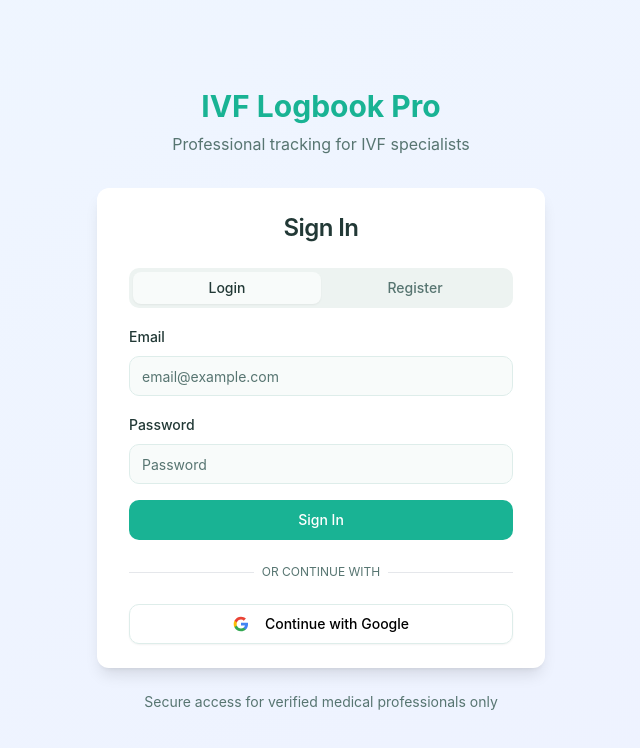
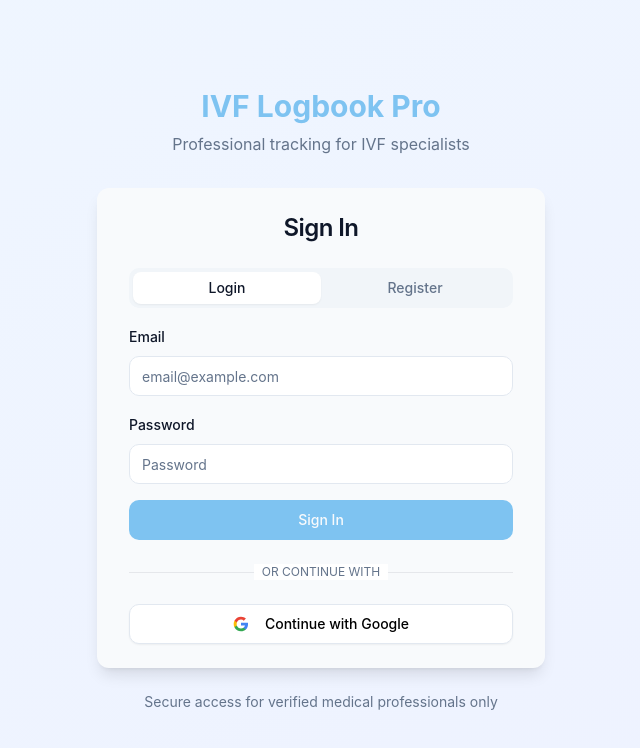
Before and after one commit to thegiantsquid/ivf-logbook-pro, a React (Vite) app: page /login in a window 1280 px wide. Shown: the top 748 px of the page, without its empty margins (319-959 px from the left). Built offline with nearby package versions, Linux system fonts and the light colour scheme; no server answers.

Commit message:
Refactor: Improve theming and subscription data storage
- Implement pastel theme for cards, buttons, and background.
- Adjust text colors for contrast.
- Remove redundant page headings.
- Clarify subscription data storage location.

```diff
--- a/src/components/Layout.tsx
+++ b/src/components/Layout.tsx
@@ -1,3 +1,4 @@
+
 import React from 'react';
 import { Outlet, Navigate, useLocation } from 'react-router-dom';
 import { useAuth } from '@/context/AuthContext';
@@ -5,6 +6,7 @@ import { SidebarProvider } from '@/components/ui/sidebar';
 import Navbar from './Navbar';
 import Sidebar from './Sidebar';
 import { Toaster } from '@/components/ui/sonner';
+
 const Layout: React.FC = () => {
   const {
     currentUser,
@@ -14,9 +16,9 @@ const Layout: React.FC = () => {
 
   // Show loading state
   if (loading) {
-    return <div className="min-h-screen flex items-center justify-center">
+    return <div className="min-h-screen flex items-center justify-center bg-background">
         <div className="flex flex-col items-center space-y-4">
-          <div className="h-8 w-8 rounded-full border-4 border-t-blue-500 border-blue-200 animate-spin"></div>
+          <div className="h-8 w-8 rounded-full border-4 border-t-primary border-primary/20 animate-spin"></div>
           <p className="text-sm text-muted-foreground">Loading...</p>
         </div>
       </div>;
@@ -28,12 +30,13 @@ const Layout: React.FC = () => {
       from: location
     }} replace />;
   }
+
   return <SidebarProvider>
-      <div className="min-h-screen flex w-full overflow-hidden">
+      <div className="min-h-screen flex w-full overflow-hidden bg-background">
         <Sidebar />
         <div className="flex-1 flex flex-col w-full overflow-hidden">
           <Navbar />
-          <main className="flex-1 overflow-y-auto p-4 md:p-8 bg-slate-50">
+          <main className="flex-1 overflow-y-auto p-4 md:p-8 bg-background">
             <div className="page-transition max-w-7xl mx-auto">
               <Outlet />
             </div>
@@ -43,4 +46,5 @@ const Layout: React.FC = () => {
       <Toaster position="top-right" />
     </SidebarProvider>;
 };
+
 export default Layout;
--- a/src/index.css
+++ b/src/index.css
@@ -7,45 +7,45 @@
 
 @layer base {
   :root {
-    --background: 160 30% 98%;
-    --foreground: 172 25% 18%;
+    --background: 0 0% 100%;
+    --foreground: 222 47% 11%;
 
-    --card: 0 0% 100%;
-    --card-foreground: 172 25% 18%;
+    --card: 210 40% 98%;
+    --card-foreground: 222 47% 11%;
 
     --popover: 0 0% 100%;
-    --popover-foreground: 172 25% 18%;
+    --popover-foreground: 222 47% 11%;
 
-    --primary: 168 75% 40%;
-    --primary-foreground: 0 0% 100%;
-    --primary-rgb: 25, 184, 155;
+    --primary: 204 80% 72%;
+    --primary-foreground: 210 40% 98%;
+    --primary-rgb: 115, 194, 242;
 
-    --secondary: 168 55% 94%;
-    --secondary-foreground: 168 60% 25%;
+    --secondary: 204 70% 95%;
+    --secondary-foreground: 222 47% 25%;
 
-    --muted: 160 20% 94%;
-    --muted-foreground: 172 15% 40%;
+    --muted: 210 40% 96.1%;
+    --muted-foreground: 215.4 16.3% 46.9%;
 
-    --accent: 168 70% 92%;
-    --accent-foreground: 172 25% 18%;
+    --accent: 210 40% 96.1%;
+    --accent-foreground: 222.2 47.4% 11.2%;
 
     --destructive: 0 84.2% 60.2%;
-    --destructive-foreground: 0 0% 98%;
+    --destructive-foreground: 210 40% 98%;
 
-    --border: 168 30% 90%;
-    --input: 168 30% 90%;
-    --ring: 168 75% 40%;
+    --border: 214.3 31.8% 91.4%;
+    --input: 214.3 31.8% 91.4%;
+    --ring: 204 80% 72%;
 
     --radius: 0.75rem;
 
-    --sidebar-background: 168 75% 40%;
-    --sidebar-foreground: 0 0% 100%;
-    --sidebar-primary: 0 0% 100%;
-    --sidebar-primary-foreground: 168 75% 40%;
-    --sidebar-accent: 168 70% 50%;
-    --sidebar-accent-foreground: 0 0% 100%;
-    --sidebar-border: 168 60% 35%;
-    --sidebar-ring: 168 65% 45%;
+    --sidebar-background: 204 80% 72%;
+    --sidebar-foreground: 222 47% 11%;
+    --sidebar-primary: 210 40% 98%;
+    --sidebar-primary-foreground: 204 80% 72%;
+    --sidebar-accent: 204 70% 92%;
+    --sidebar-accent-foreground: 222 47% 11%;
+    --sidebar-border: 204 70% 65%;
+    --sidebar-ring: 204 70% 75%;
 
     --shadow-light: 255, 255, 255;
     --shadow-dark: 0, 0, 0;
@@ -54,43 +54,43 @@
   }
 
   .dark {
-    --background: 172 30% 6%;
-    --foreground: 160 10% 98%;
+    --background: 222 47% 11%;
+    --foreground: 210 40% 98%;
 
-    --card: 172 30% 8%;
-    --card-foreground: 160 10% 98%;
+    --card: 222 47% 13%;
+    --card-foreground: 210 40% 98%;
 
-    --popover: 172 30% 6%;
-    --popover-foreground: 160 10% 98%;
+    --popover: 222 47% 11%;
+    --popover-foreground: 210 40% 98%;
 
-    --primary: 168 70% 45%;
-    --primary-foreground: 172 30% 8%;
-    --primary-rgb: 40, 205, 176;
+    --primary: 204 80% 72%;
+    --primary-foreground: 222 47% 11%;
+    --primary-rgb: 115, 194, 242;
 
-    --secondary: 172 20% 15%;
-    --secondary-foreground: 160 10% 98%;
+    --secondary: 217.2 32.6% 17.5%;
+    --secondary-foreground: 210 40% 98%;
 
-    --muted: 172 15% 15%;
-    --muted-foreground: 172 10% 70%;
+    --muted: 217.2 32.6% 17.5%;
+    --muted-foreground: 215 20.2% 65.1%;
 
-    --accent: 168 60% 20%;
-    --accent-foreground: 160 10% 98%;
+    --accent: 217.2 32.6% 17.5%;
+    --accent-foreground: 210 40% 98%;
 
     --destructive: 0 62.8% 30.6%;
-    --destructive-foreground: 160 10% 98%;
+    --destructive-foreground: 210 40% 98%;
 
-    --border: 172 15% 15%;
-    --input: 172 15% 15%;
-    --ring: 168 70% 40%;
+    --border: 217.2 32.6% 17.5%;
+    --input: 217.2 32.6% 17.5%;
+    --ring: 204 80% 63%;
 
-    --sidebar-background: 168 70% 20%;
-    --sidebar-foreground: 160 10% 98%;
-    --sidebar-primary: 168 70% 45%;
+    --sidebar-background: 204 80% 32%;
+    --sidebar-foreground: 210 40% 98%;
+    --sidebar-primary: 204 80% 72%;
     --sidebar-primary-foreground: 0 0% 100%;
-    --sidebar-accent: 172 15% 15%;
-    --sidebar-accent-foreground: 160 10% 98%;
-    --sidebar-border: 172 15% 15%;
-    --sidebar-ring: 168 70% 40%;
+    --sidebar-accent: 217.2 32.6% 17.5%;
+    --sidebar-accent-foreground: 210 40% 98%;
+    --sidebar-border: 217.2 32.6% 17.5%;
+    --sidebar-ring: 204 80% 63%;
 
     --shadow-light: 40, 40, 45;
     --shadow-dark: 10, 10, 15;
@@ -107,6 +107,26 @@
   body {
     @apply bg-background text-foreground font-sans;
     font-family: 'Inter', sans-serif;
+  }
+
+  h1, h2, h3, h4, h5, h6 {
+    @apply font-medium text-foreground;
+  }
+
+  h1 {
+    @apply text-3xl;
+  }
+
+  h2 {
+    @apply text-2xl;
+  }
+
+  h3 {
+    @apply text-xl;
+  }
+
+  p {
+    @apply text-foreground;
   }
 
   .glass-card {
--- a/src/pages/Subscribe.tsx
+++ b/src/pages/Subscribe.tsx
@@ -53,29 +53,22 @@ const Subscribe = () => {
 
   return (
     <div className="container max-w-4xl mx-auto py-8">
-      <div className="text-center mb-8">
-        <h1 className="text-3xl font-bold tracking-tight">Upgrade to Pro</h1>
-        <p className="text-muted-foreground mt-2">
-          Get full access to all features and continue tracking your IVF procedures
-        </p>
-      </div>
-
-      <Card className="w-full border-gray-100 shadow-md">
-        <CardHeader className="border-b pb-6">
-          <CardTitle className="text-2xl">Professional Plan</CardTitle>
-          <CardDescription>Perfect for medical professionals</CardDescription>
+      <Card className="w-full border border-primary/10 bg-card shadow-sm hover:shadow-md transition-all">
+        <CardHeader className="border-b border-border/60 pb-6">
+          <CardTitle className="text-2xl text-card-foreground">Professional Plan</CardTitle>
+          <CardDescription className="text-card-foreground/80">Perfect for medical professionals</CardDescription>
         </CardHeader>
         <CardContent className="space-y-6 pt-6">
           <div className="flex items-baseline gap-2">
             <span className="text-3xl font-bold text-primary">$19</span>
-            <span className="text-muted-foreground">/month</span>
+            <span className="text-card-foreground/70">/month</span>
           </div>
 
           <ul className="space-y-4">
             {features.map((feature, index) => (
               <li key={index} className="flex items-start gap-2">
                 <Check className="h-5 w-5 text-primary mt-0.5 flex-shrink-0" />
-                <span className="text-foreground">{feature.text}</span>
+                <span className="text-card-foreground">{feature.text}</span>
               </li>
             ))}
           </ul>
--- a/src/pages/SubscriptionManagement.tsx
+++ b/src/pages/SubscriptionManagement.tsx
@@ -58,57 +58,50 @@ const SubscriptionManagement = () => {
   return (
     <div className="container max-w-4xl mx-auto py-8 px-4">
       <div className="space-y-8">
-        <div>
-          <h1 className="text-3xl font-bold tracking-tight">Subscription Management</h1>
-          <p className="text-muted-foreground mt-2">
-            View and manage your IVF Logbook Pro subscription
-          </p>
-        </div>
-
         <SubscriptionDetails />
 
-        <Card className="border-primary/10">
+        <Card className="border-primary/10 bg-card">
           <CardHeader>
-            <CardTitle>Current Plan</CardTitle>
-            <CardDescription>
+            <CardTitle className="text-card-foreground">Current Plan</CardTitle>
+            <CardDescription className="text-card-foreground/80">
               Professional subscription with all premium features
             </CardDescription>
           </CardHeader>
           <CardContent className="space-y-6">
             <div className="flex items-center justify-between">
               <div className="flex items-center gap-2">
-                <span className="text-xl font-semibold">$19/month</span>
+                <span className="text-xl font-semibold text-card-foreground">$19/month</span>
                 <Badge variant="secondary">Professional</Badge>
               </div>
 
               {hasActiveSubscription && (
-                <Badge variant="outline" className="text-green-500 bg-green-50 dark:bg-green-900/10">
+                <Badge variant="outline" className="text-green-600 bg-green-50/50 border-green-200">
                   Active
                 </Badge>
               )}
 
               {isInTrialPeriod && trialEndsAt && (
-                <Badge variant="outline" className="text-primary bg-primary/5">
+                <Badge variant="outline" className="text-primary bg-primary/5 border-primary/20">
                   Trial ends {format(new Date(trialEndsAt), 'MMM dd, yyyy')}
                 </Badge>
               )}
 
               {!hasActiveSubscription && !isInTrialPeriod && (
-                <Badge variant="outline" className="text-destructive bg-destructive/5">
+                <Badge variant="outline" className="text-destructive bg-destructive/5 border-destructive/20">
                   Inactive
                 </Badge>
               )}
             </div>
 
-            <Separator />
+            <Separator className="bg-border/60" />
 
             <div className="space-y-3">
-              <h3 className="font-medium">Features included:</h3>
+              <h3 className="font-medium text-card-foreground">Features included:</h3>
               <ul className="space-y-3">
                 {features.map((feature, index) => (
                   <li key={index} className="flex items-start gap-2">
                     <Check className="h-5 w-5 text-primary shrink-0 mt-0.5" />
-                    <span>{feature.text}</span>
+                    <span className="text-card-foreground">{feature.text}</span>
                   </li>
                 ))}
               </ul>
```
Also changed, not shown: src/components/subscription/SubscriptionDetails.tsx (+25 -23 lines), 1 other file (tests, documents, lock files or other folders).
